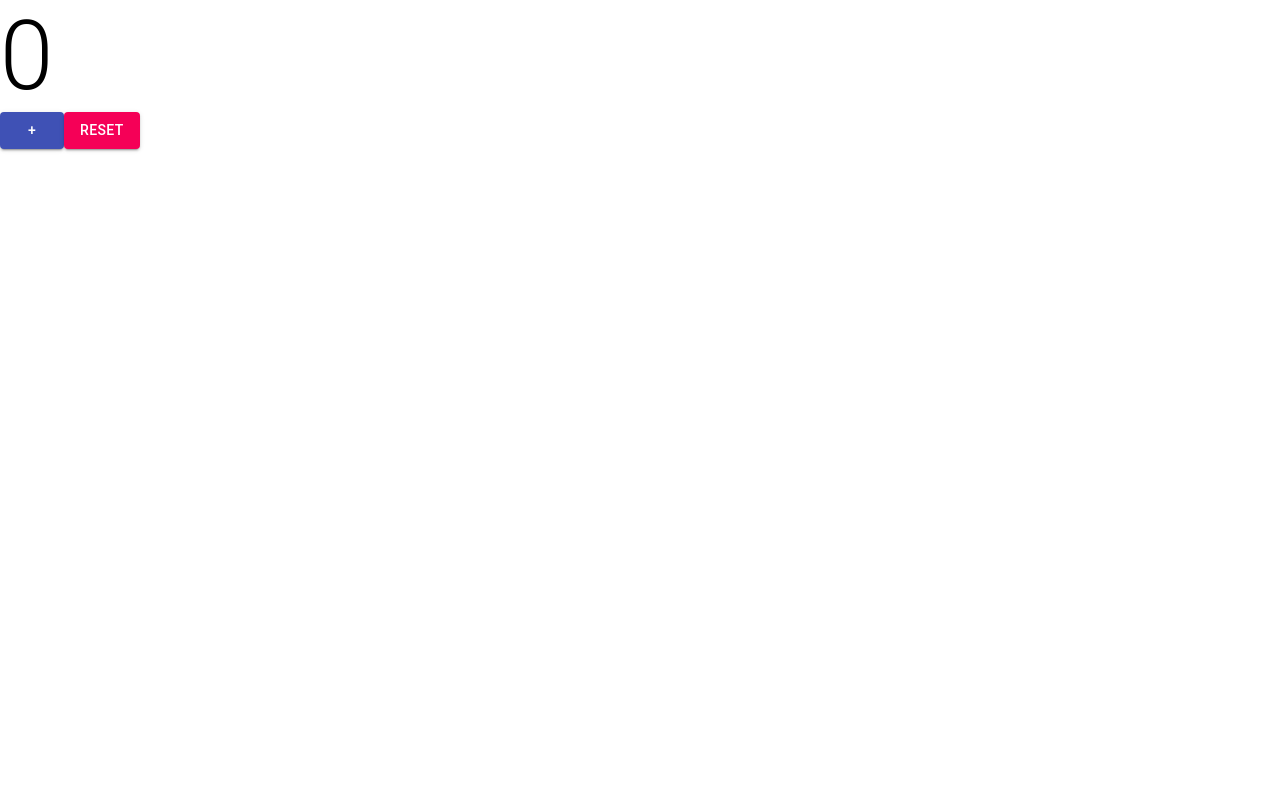
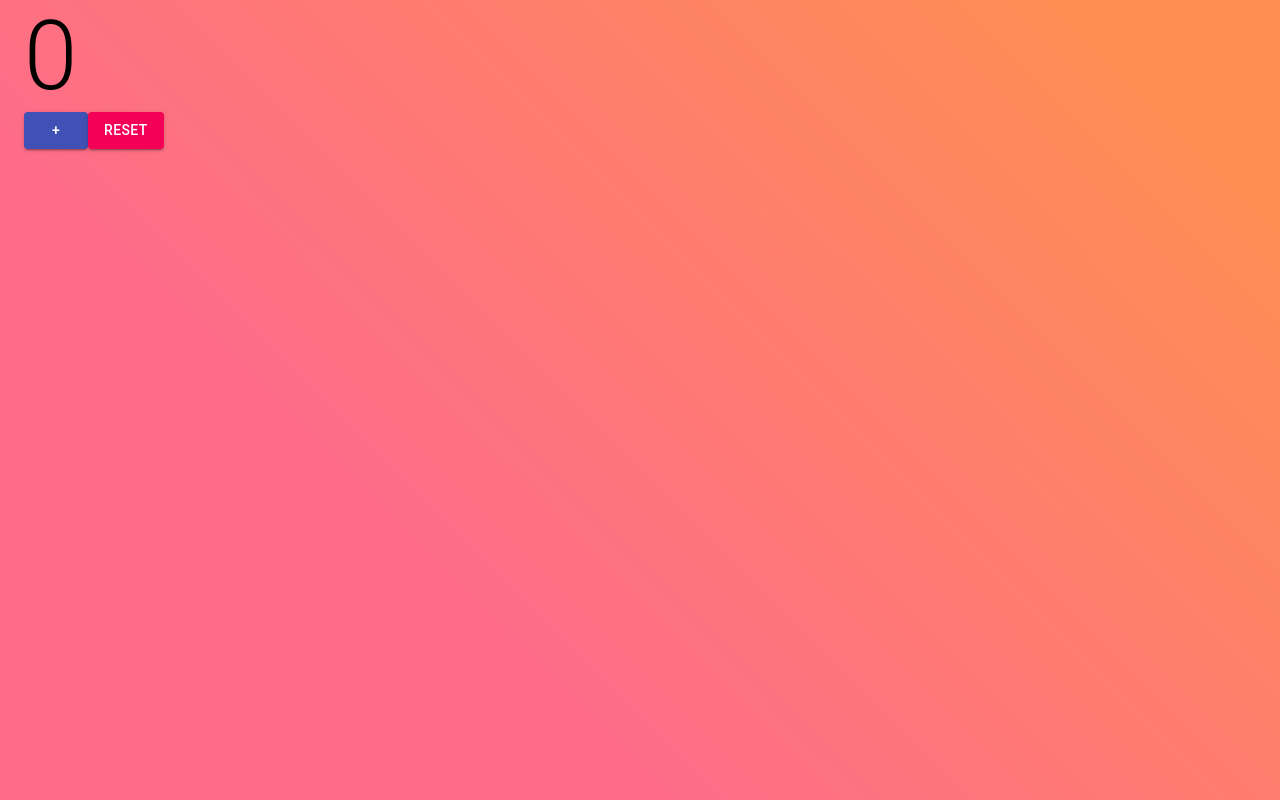
Before and after one commit to Lewis-Hamilton/simplescore, a React (Create React App) app: page / in a window 1280 px wide. Built offline with nearby package versions, Linux system fonts and the light colour scheme.

Commit message:
sick background

```diff
--- a/src/App.js
+++ b/src/App.js
@@ -1,12 +1,27 @@
 import React, { useState } from "react";
 import Button from "@material-ui/core/Button";
 import Typography from "@material-ui/core/Typography";
+import Grid from "@material-ui/core/Grid";
+import { makeStyles } from "@material-ui/core/styles";
+import Container from "@material-ui/core/Container";
+
+const useStyles = makeStyles((theme) => ({
+  root: {
+    flexGrow: 1,
+    background: "linear-gradient(45deg, #fe6b8b 30%, #ff8e53 90%)",
+    height: "100vh",
+  },
+}));
 
 export default function App() {
   const [score, setScore] = useState(0);
+  const classes = useStyles();
+
   return (
-    <div>
+    <Container className={classes.root}>
+      <Grid justifyContent="Center">
         <Typography variant="h1">{score}</Typography>
+
         <Button
           variant="contained"
           color="primary"
@@ -14,9 +29,14 @@ export default function App() {
         >
           +
         </Button>
-      <Button variant="contained" color="secondary" onClick={() => setScore(0)}>
+        <Button
+          variant="contained"
+          color="secondary"
+          onClick={() => setScore(0)}
+        >
           Reset
         </Button>
-    </div>
+      </Grid>
+    </Container>
   );
 }
```
Lines whose indentation alone changed are shown as unchanged.
